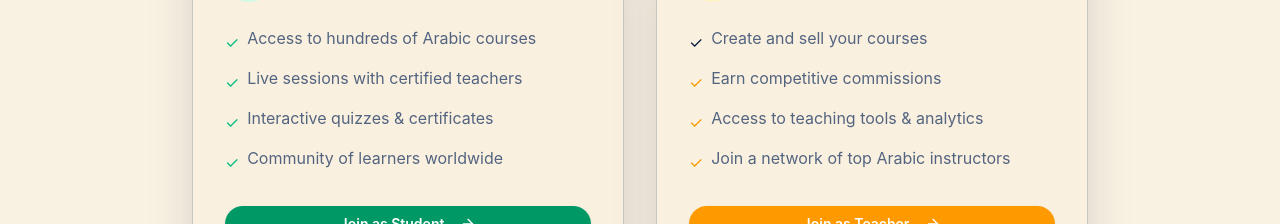
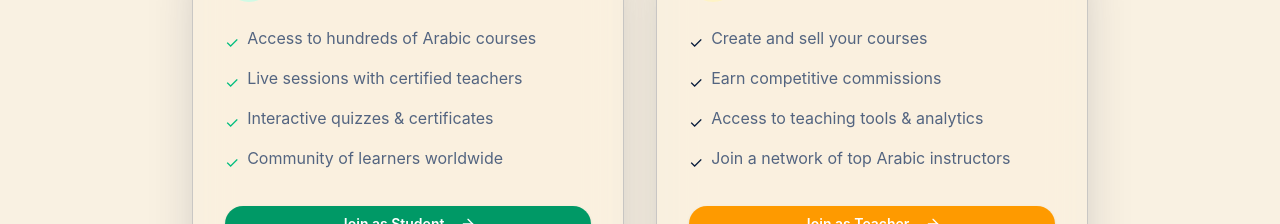
Before and after one commit to abdullahhelmy114/Ruh, a Next.js app: page /signup in a window 1280 px wide. Shown: the part 396-620 px from the top of the page. Built offline with nearby package versions, Linux system fonts and the light colour scheme; no server answers; a web font is replaced by a local one.

Commit message:
إضافة محرك المنهج وملفات المصادقة

```diff
--- a/src/app/privacy/page.tsx
+++ b/src/app/privacy/page.tsx
@@ -66,7 +66,7 @@ export default function PrivacyPage() {
       {!user && (
         <div className="mt-12 text-center">
           <div className="glass rounded-3xl p-8 inline-block">
-            <UserPlus className="mx-auto h-12 w-12 text-amber-500 mb-4" />
+            <UserPlus className="mx-auto h-12 w-12 text-secondary-foreground mb-4" />
             <h2 className="font-serif text-2xl mb-2"><T>Trust our platform?</T></h2>
             <p className="text-muted-foreground mb-6"><T>Join thousands of learners who trust us with their data.</T></p>
             <div className="flex justify-center gap-3">
--- a/src/app/signup/page.tsx
+++ b/src/app/signup/page.tsx
@@ -103,15 +103,15 @@ export default function SignupRolePage() {
                 <span><T>Create and sell your courses</T></span>
               </li>
               <li className="flex items-start gap-2">
-                <span className="text-amber-500 mt-1">✓</span>
+                <span className="text-secondary-foreground mt-1">✓</span>
                 <span><T>Earn competitive commissions</T></span>
               </li>
               <li className="flex items-start gap-2">
-                <span className="text-amber-500 mt-1">✓</span>
+                <span className="text-secondary-foreground mt-1">✓</span>
                 <span><T>Access to teaching tools & analytics</T></span>
               </li>
               <li className="flex items-start gap-2">
-                <span className="text-amber-500 mt-1">✓</span>
+                <span className="text-secondary-foreground mt-1">✓</span>
                 <span><T>Join a network of top Arabic instructors</T></span>
               </li>
             </ul>
--- a/src/components/StarRating.tsx
+++ b/src/components/StarRating.tsx
@@ -31,7 +31,7 @@ export function StarRating({ rating, onChange, readonly = false, size = 20 }: St
             size={size}
             className={`${
               star <= displayRating
-                ? "fill-amber-400 text-amber-400"
+                ? "fill-amber-400 text-accent"
                 : "fill-none text-muted-foreground/40"
             }`}
           />
```
